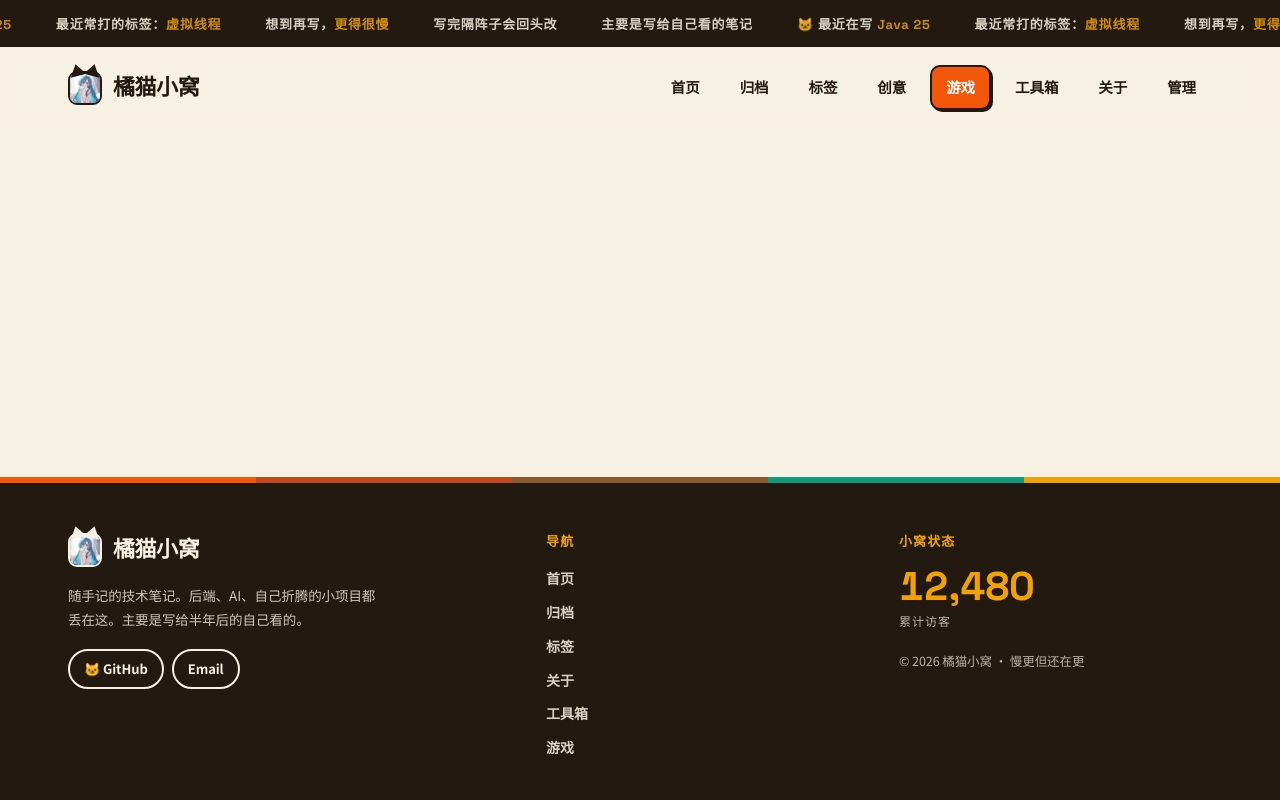
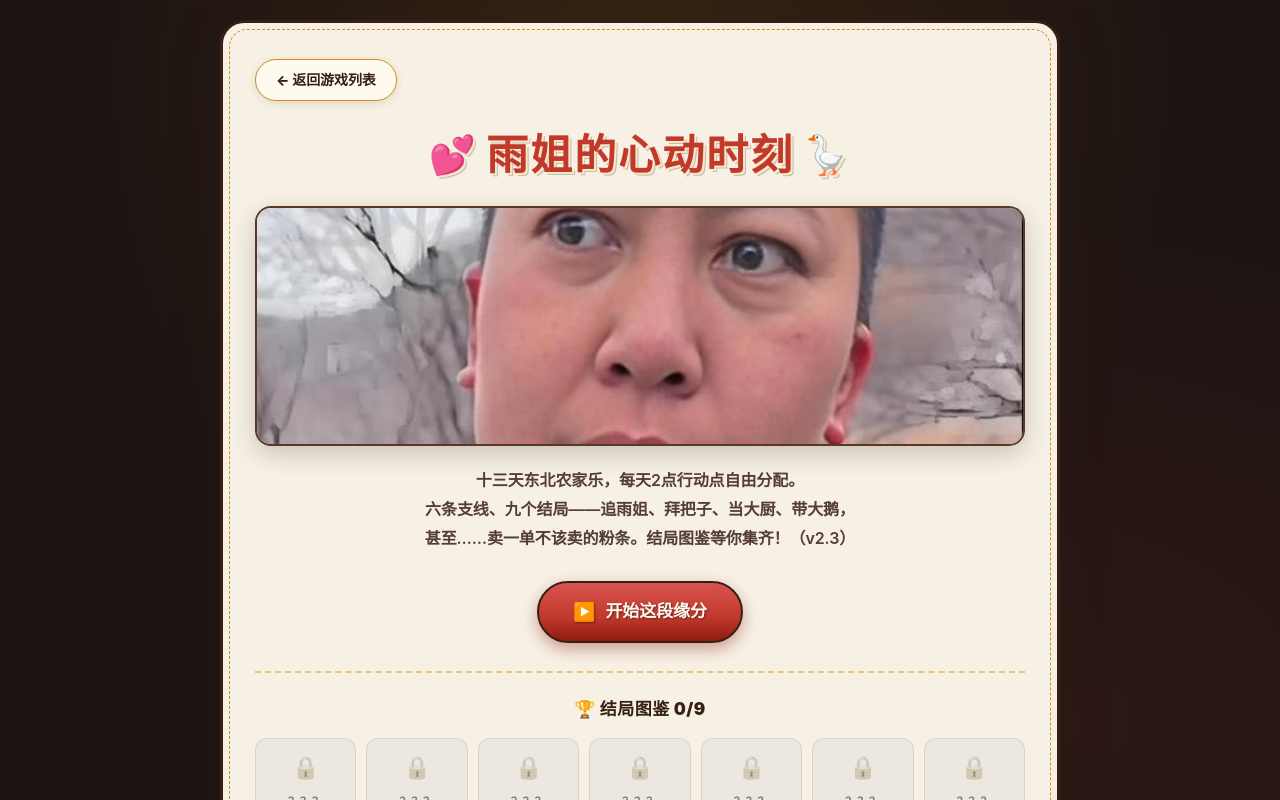
Before and after one commit to IwannaYuJie/web, a React (Vite) app: page /games/yujie in a window 1280 px wide. Shown: the top 800 px of the page. Built offline with nearby package versions, Linux system fonts and the light colour scheme.

Commit message:
feat(game): 新增雨姐游戏独立分享链接

```diff
--- a/src/App.jsx
+++ b/src/App.jsx
@@ -46,6 +46,7 @@ function App() {
 
             <Route path="/admin/articles" element={<ArticleManager />} />
             <Route path="/games" element={<GameHub />} />
+            <Route path="/games/yujie" element={<GameHub initialGameId="yujie-game" />} />
             <Route path="/creative" element={<CreativeShowcase />} />
             <Route path="/toolbox" element={<Toolbox />} />
             <Route path="/toolbox/sprite-sheet-to-gif" element={<SpriteSheetToGif />} />
--- a/src/pages/GameHub.jsx
+++ b/src/pages/GameHub.jsx
@@ -1,5 +1,5 @@
-import { Suspense, lazy, useMemo, useState } from 'react'
-import { Link } from 'react-router-dom'
+import { Suspense, lazy, useEffect, useMemo, useState } from 'react'
+import { Link, useNavigate } from 'react-router-dom'
 import './GameHub.css'
 
 const GAME_COMPONENTS = {
@@ -43,20 +43,44 @@ function GameLoader({ icon = '🎮', label = '游戏加载中…' }) {
   )
 }
 
-function GameHub() {
-  const [selectedGameId, setSelectedGameId] = useState(null)
-  const selectedGame = useMemo(() => GAMES.find(g => g.id === selectedGameId) || null, [selectedGameId])
+function resolveValidGameId(id) {
+  if (!id) {
+    return null
+  }
+  const matched = GAMES.find((g) => g.id === id && g.status === 'active')
+  return matched ? matched.id : null
+}
+
+function GameHub({ initialGameId = null }) {
+  const navigate = useNavigate()
+  const [selectedGameId, setSelectedGameId] = useState(() => resolveValidGameId(initialGameId))
+
+  useEffect(() => {
+    setSelectedGameId(resolveValidGameId(initialGameId))
+  }, [initialGameId])
+
+  const selectedGame = useMemo(() => GAMES.find((g) => g.id === selectedGameId) || null, [selectedGameId])
   const ActiveGame = selectedGame ? GAME_COMPONENTS[selectedGame.id] : null
 
   const handleGameClick = (game) => {
+    if (!game) {
+      return
+    }
     if (game.status !== 'active') {
       window.alert('这个还没做完，再等等')
+      return
+    }
+    if (game.id === 'yujie-game') {
+      navigate('/games/yujie')
       return
     }
     setSelectedGameId(game.id)
   }
 
-  const handleBackToList = () => setSelectedGameId(null)
+  const handleBackToList = () => {
+    setSelectedGameId(null)
+    navigate('/games')
+  }
 
   if (selectedGame) {
     return (
```
Also changed, not shown: 3 other files (tests, documents, lock files or other folders).
